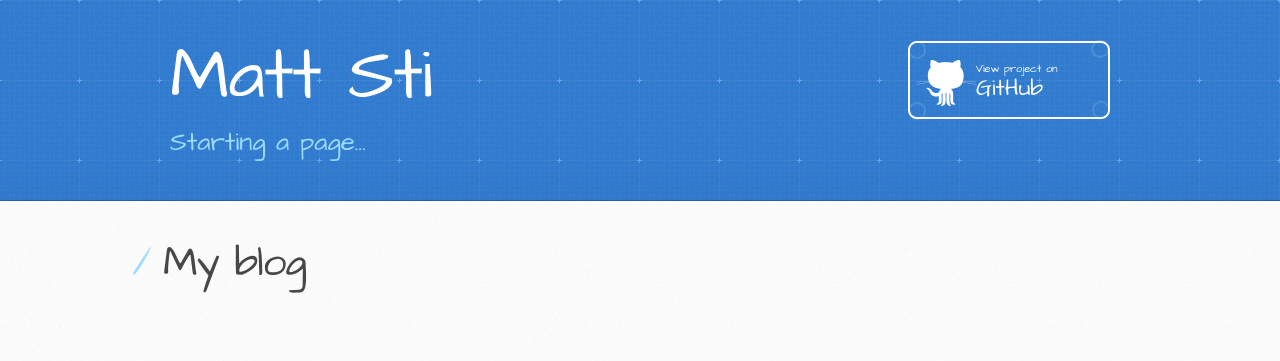
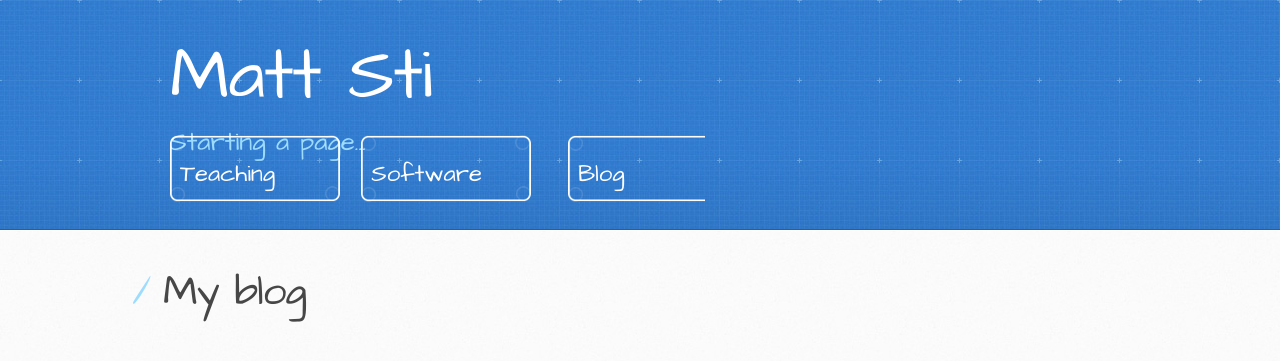
Before and after one commit to MatthieuStigler/MatthieuStigler.github.io, a Jekyll site: the page built from index.html, in a window 1280 px wide. Shown: the top 361 px of the page. Built offline with Jekyll 4.4.1, drawn with Linux system fonts in a browser that asks for light colours; Markdown is read by kramdown in place of the engine named in the settings.

Commit message:
def: try butons

```diff
--- a/_layouts/default.html
+++ b/_layouts/default.html
@@ -21,7 +21,9 @@
       <div class="inner">
         <h1> Matt Sti </h1>
         <h2>Starting a page...</h2>
-        <a href="https://github.com/pietromenna/jekyll-architect-theme" class="button"><small>View project on</small>GitHub</a>
+        <a href="https://github.com/Teaching" class="button2">Teaching</a>
+        <a href="https://github.com/Teaching" class="button2">Software</a>
+        <a href="https://github.com/Teaching" class="button2">Blog</a>
       </div>
     </header>
 
```
